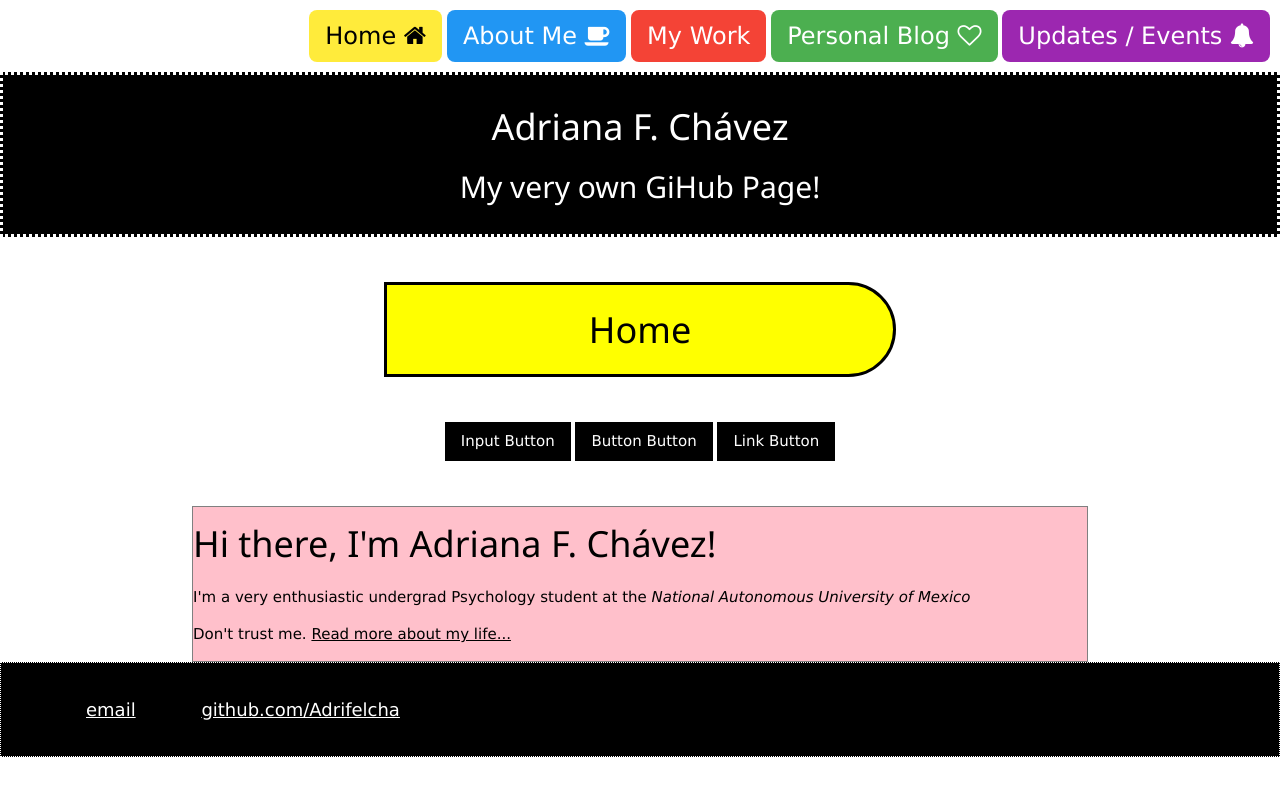
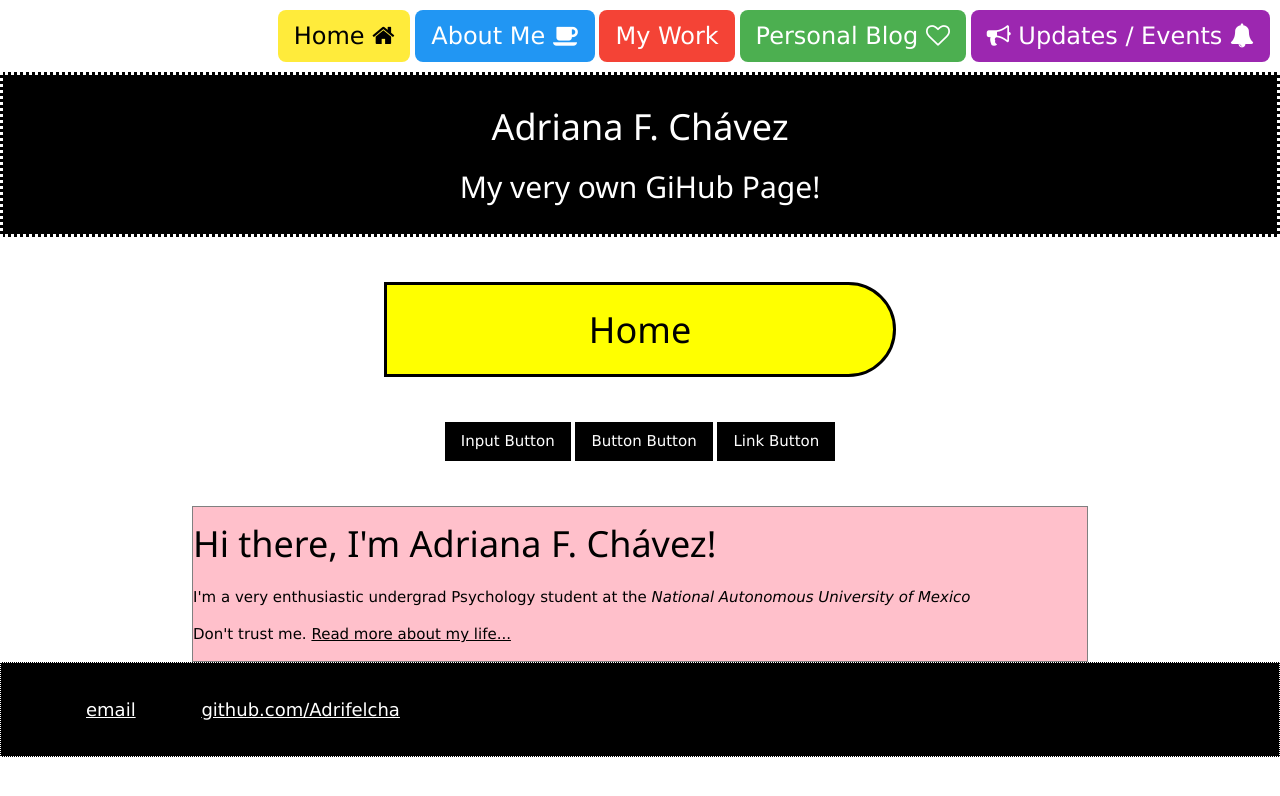
Before and after one commit to Adrifelcha/Adrifelcha-github.io, a Jekyll site: the page built from index.html, in a window 1280 px wide. Shown: the top 796 px of the page. Built offline with Jekyll 4.4.1, drawn with Linux system fonts in a browser that asks for light colours.

Commit message:
Update default.html

```diff
--- a/_layouts/default.html
+++ b/_layouts/default.html
@@ -76,7 +76,7 @@
 				<a href="/about" class="w3-btn w3-blue w3-button w3-xlarge w3-round-large w3-hover-dark-grey"> About Me <i class="fa fa-coffee" aria-hidden="true"></i></a>
 				<a href="#" class="w3-btn w3-red w3-button w3-hover-dark-grey w3-xlarge w3-round-large"> My Work </a>
 			        <a href="#" target="_blank" class="w3-btn w3-green w3-button w3-xlarge w3-hover-dark-grey w3-round-large">Personal Blog <i class="fa fa-heart-o" aria-hidden="true"></i></a>
-				<a href="#" target="_blank" class="w3-btn w3-purple w3-button w3-xlarge w3-hover-dark-grey w3-round-large"> Updates / Events <i class="fa fa-bell" aria-hidden="true"></i></a>
+				<a href="#" target="_blank" class="w3-btn w3-purple w3-button w3-xlarge w3-hover-dark-grey w3-round-large"><i class="fa fa-bullhorn" aria-hidden="true"></i> Updates / Events <i class="fa fa-bell" aria-hidden="true"></i></a>
 
 			</nav>
 
```
